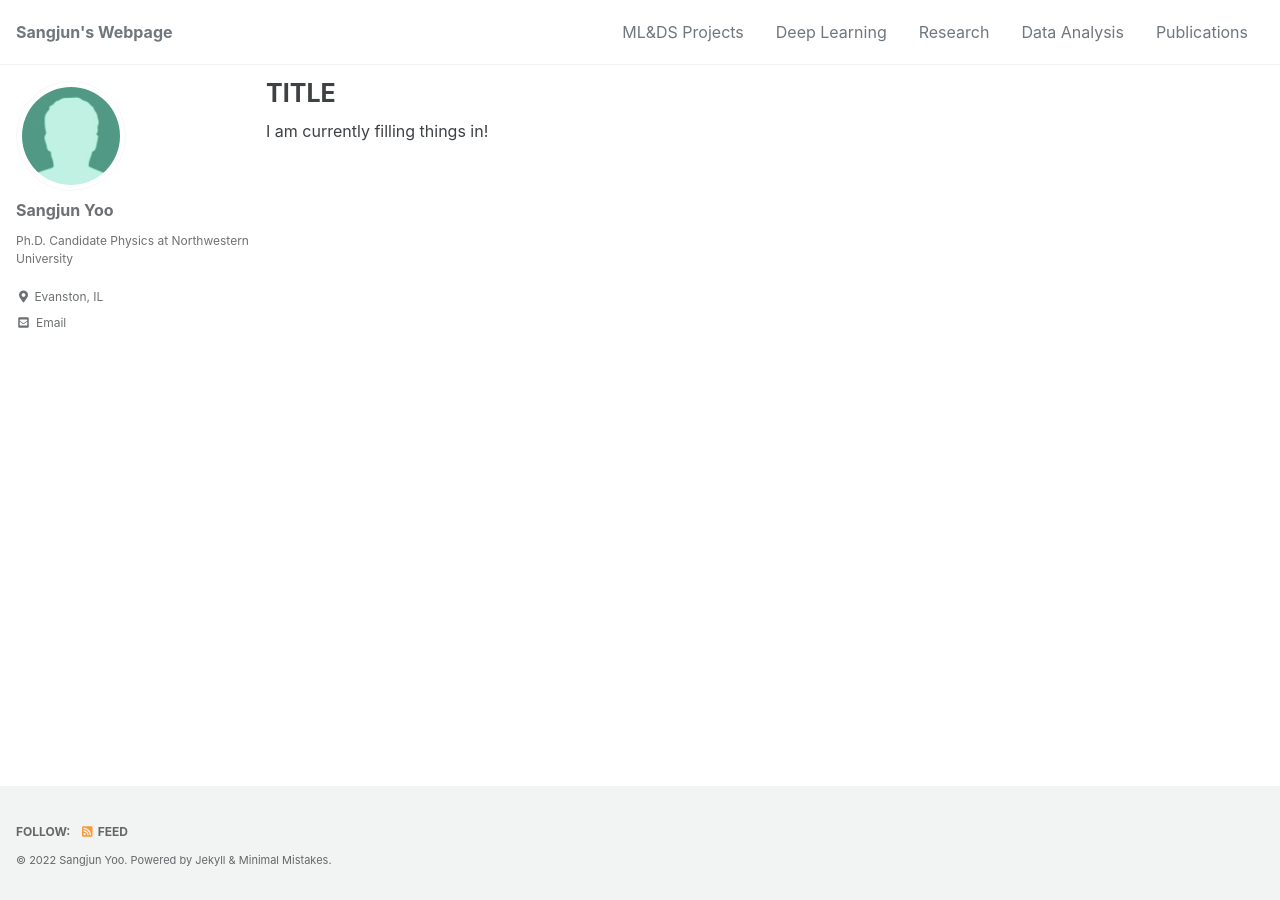
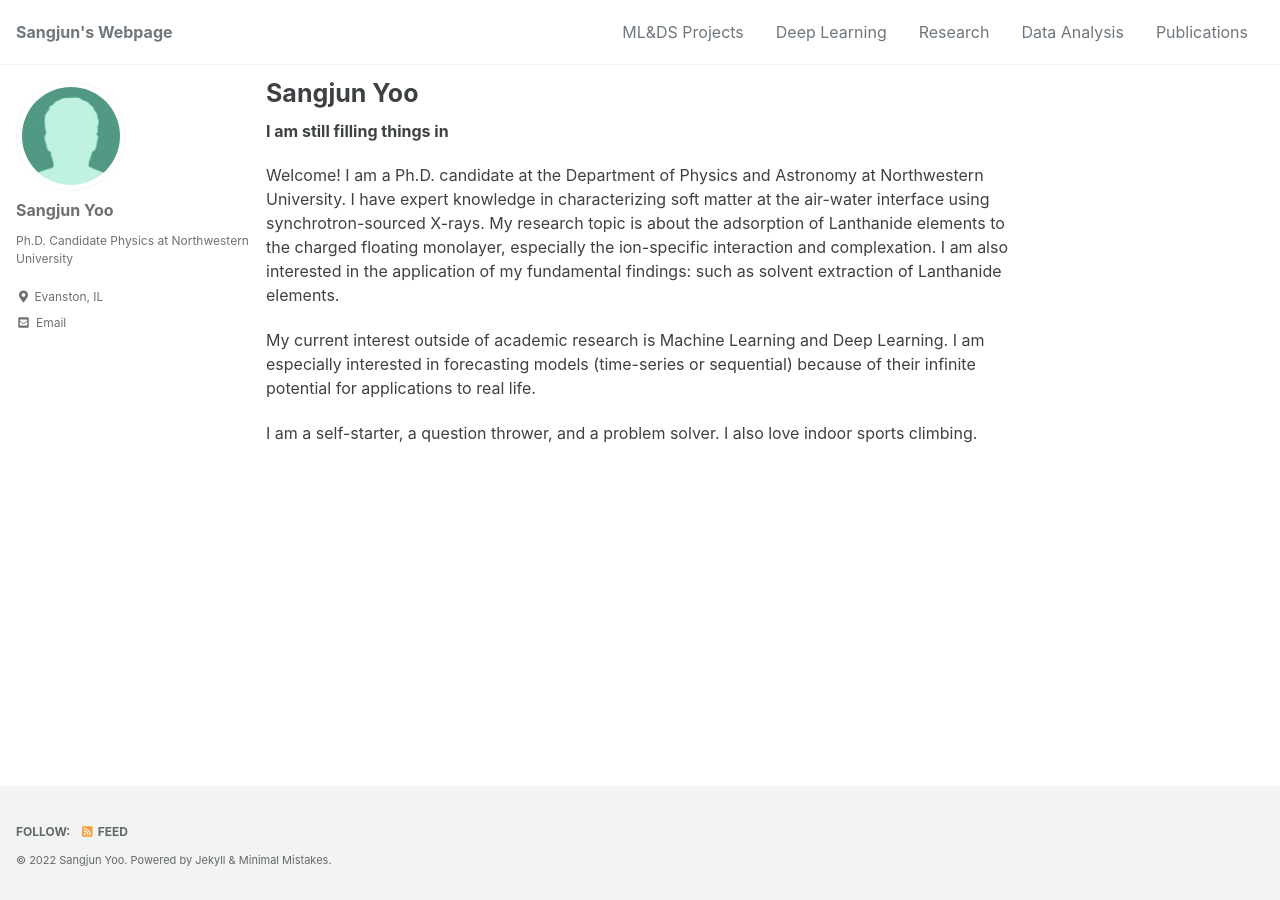
Before and after one commit to sangjunyoo-phd/sangjunyoo-phd.github.io, a Jekyll site: the page built from index.md, in a window 1280 px wide. Built offline with Jekyll 4.4.1, drawn with Linux system fonts in a browser that asks for light colours; cached includes are drawn as plain includes; the list of posts is cut into pages by our own code.

Commit message:
Update index.md

```diff
--- a/index.md
+++ b/index.md
@@ -1,7 +1,13 @@
 ---
 layout: single
 author_profile: true
-title: "TITLE"
+title: "Sangjun Yoo"
 ---
 
-I am currently filling things in!
+**I am still filling things in**
+
+Welcome! I am a Ph.D. candidate at the Department of Physics and Astronomy at Northwestern University. I have expert knowledge in characterizing soft matter at the air-water interface using synchrotron-sourced X-rays. My research topic is about the adsorption of Lanthanide elements to the charged floating monolayer, especially the ion-specific interaction and complexation. I am also interested in the application of my fundamental findings: such as solvent extraction of Lanthanide elements.
+
+My current interest outside of academic research is Machine Learning and Deep Learning. I am especially interested in forecasting models (time-series or sequential) because of their infinite potential for applications to real life.
+
+I am a self-starter, a question thrower, and a problem solver. I also love indoor sports climbing.
```
